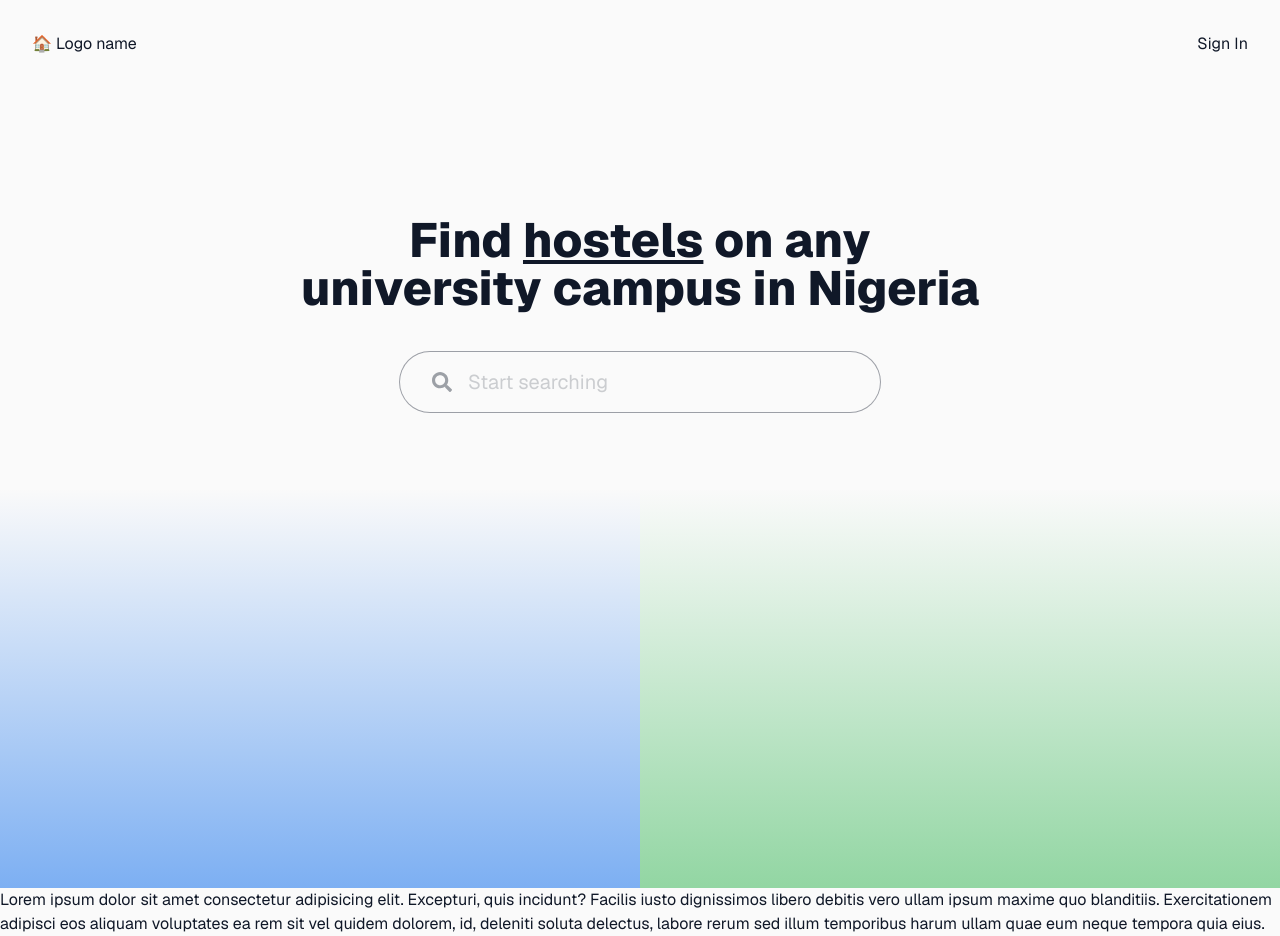
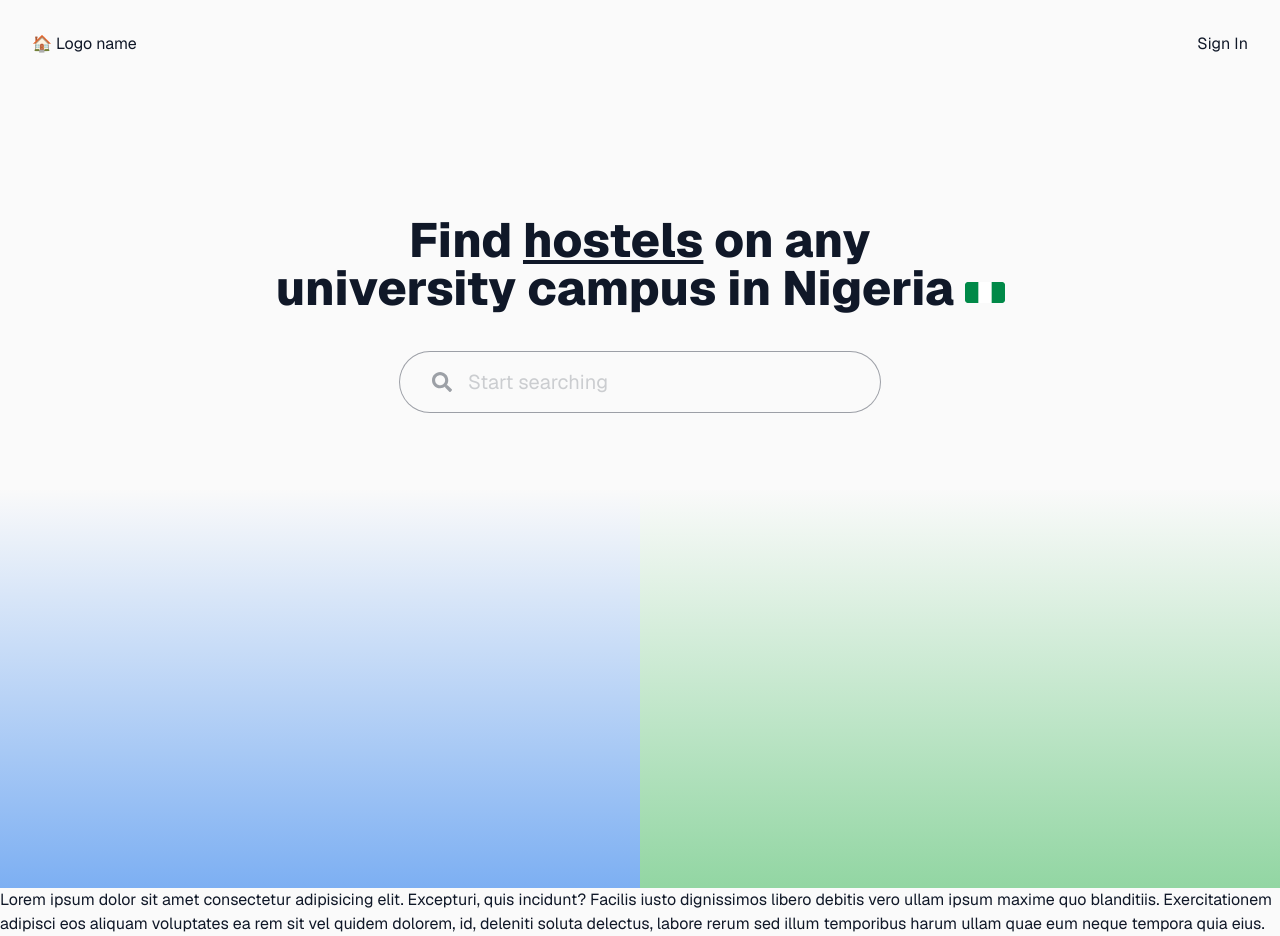
Before and after one commit to fagbenjaenoch/dorms-ng, a Next.js app in the folder apps/frontend/: page / in a window 1280 px wide. Built offline with nearby package versions, Linux system fonts and the light colour scheme.

Commit message:
added nigerian flag to landing page

```diff
--- a/apps/frontend/app/page.tsx
+++ b/apps/frontend/app/page.tsx
@@ -3,6 +3,7 @@
 import MobileNav from "@/app/components/MobileNav";
 import DesktopNav from "@/app/components/DesktopNav";
 import LandingSearch from "@/app/components/LandingSearch";
+import Image from "next/image";
 
 export default function Home() {
   return (
@@ -15,7 +16,14 @@ export default function Home() {
       <main className="relative min-h-screen  flex flex-col items-center gap-10 py-32 px-8">
         <h1 className="text-5xl font-extrabold text-center">
           Find <span className="underline">hostels</span> on any <br />
-          university campus in Nigeria
+          university campus in Nigeria{" "}
+          <Image
+            src="/nigerian-flag.webp"
+            width={40}
+            height={30}
+            alt="Nigerian Flag"
+            className="inline-block"
+          />
         </h1>
         <LandingSearch />
         <div className="w-[50%] h-[50%] z-0 absolute bottom-0 left-0 bg-linear-to-t from-[rgba(0,101,235,0.5)]"></div>
```
Also changed, not shown: apps/frontend/public/nigerian-flag.webp (added).
